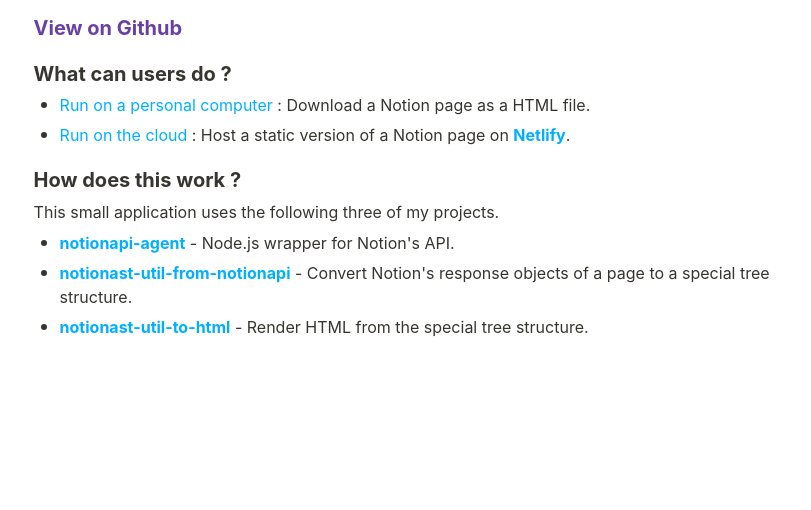
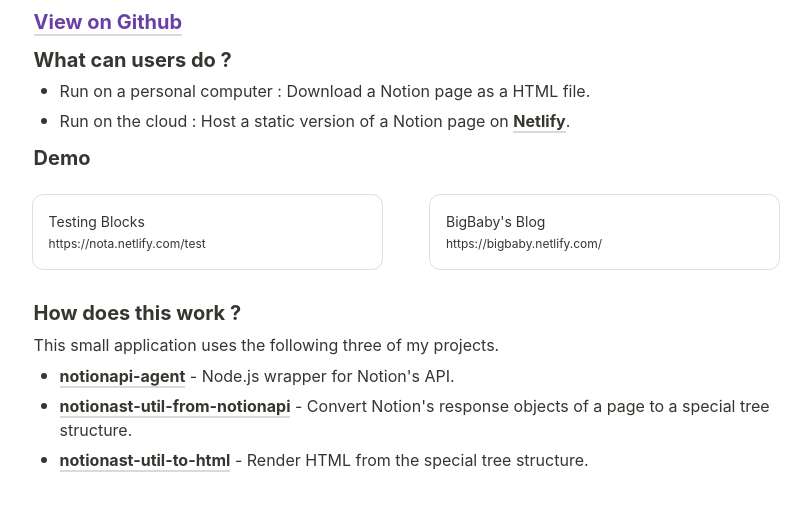
Before and after one commit to dragonman225/notion-page-downloader, a website: page public/index.html in a window 1280 px wide. Shown: the part 218-728 px from the top of the page, without its empty margins (234-1045 px from the left). Drawn offline with Linux system fonts and the light colour scheme.

Commit message:
:arrow_up: Upgrade notionast-util-to-html to v0.0.9.

```diff
--- a/package.json
+++ b/package.json
@@ -1,6 +1,6 @@
 {
   "name": "notion-page-downloader",
-  "version": "0.3.3",
+  "version": "0.3.4",
   "description": "Download a Notion page as a HTML file.",
   "main": "src/index.js",
   "scripts": {
@@ -16,6 +16,6 @@
   "dependencies": {
     "notionapi-agent": "~0.4.0",
     "notionast-util-from-notionapi": "~0.2.0",
-    "notionast-util-to-html": "0.0.8"
+    "notionast-util-to-html": "0.0.9"
   }
 }
--- a/public/css/layout.css
+++ b/public/css/layout.css
@@ -11,7 +11,6 @@
 
 h1, h2, h3, h4 {
   line-height: 1.2;
-  margin-top: 0.8em;
   margin-bottom: 1px;
   padding: 3px 2px;
 }
@@ -43,6 +42,13 @@ li {
 
 .column {
   padding: 12px 0;
+}
+
+.column div:first-child h1,
+.column div:first-child h2,
+.column div:first-child h3,
+.column div:first-child h4 {
+  margin-top: 1px;
 }
 
 .block {
@@ -90,3 +96,9 @@ li {
 .block--bookmark div {
   margin: 0;
 }
+
+.block--video {
+  margin: 4px auto;
+  display: flex;
+  justify-content: center;
+}
--- a/public/css/theme.css
+++ b/public/css/theme.css
@@ -20,12 +20,13 @@ blockquote {
 }
 
 a {
-  color: #00b0ff;
+  color: hsl(45, 8%, 20%);
+  border-bottom: 2px solid hsl(45, 8%, 85%);
   text-decoration: none;
 }
 
 a:hover {
-  border-bottom: 2px solid hsl(199, 100%, 90%);
+  border-bottom: 2px solid hsl(45, 8%, 55%);
 }
 
 h1, h2, h3, h4, h5, h6 {
@@ -33,6 +34,7 @@ h1, h2, h3, h4, h5, h6 {
 }
 
 h1 {
+  margin-bottom: 0.25em;
   font-size: 2.5rem;
 }
 
@@ -41,10 +43,12 @@ h2 {
 }
 
 h3 {
+  margin-top: 1rem;
   font-size: 1.5rem;
 }
 
 h4 {
+  margin-top: 0.5rem;
   font-size: 1.25rem;
 }
 
@@ -68,8 +72,9 @@ code {
   background-color: #fdf2f9;
   color: #ff4081;
   font-size: 0.9em;
-  line-height: 1.7;
-  padding: 3px 5px;
+  font-family: 'SFMono-Regular', Consolas, 'Liberation Mono', Menlo, Courier, monospace;
+  line-height: normal;
+  padding: 0.2em 0.4em;
   word-break: break-word;
 }
 
--- a/public/index.html
+++ b/public/index.html
@@ -39,16 +39,62 @@
   <ul>
   <li>
   <div class="block block--bulleted_list ">
-  <span><a href="#9eb9426e-d3f9-475b-85ff-e2023c5a214c">Run on a personal computer</a> : Download a Notion page as a HTML file.</span>
+  <span>Run on a personal computer : Download a Notion page as a HTML file.</span>
 </div>
 
 </li><li>
   <div class="block block--bulleted_list ">
-  <span><a href="#10169390-e83f-4427-af71-921ca2b72b55">Run on the cloud</a> : Host a static version of a Notion page on <strong><a href="https://www.netlify.com/">Netlify</a></strong>.</span>
+  <span>Run on the cloud : Host a static version of a Notion page on <strong><a href="https://www.netlify.com/">Netlify</a></strong>.</span>
 </div>
 
 </li>
 </ul>
+</div><div id="791fbea2-c81a-407e-a5ae-5b125e1547af">
+  <div class="block ">
+  <h4><span>Demo</span></h4>
+</div>
+</div><div id="c7dfca90-371a-42f4-81fc-b9d187883925">
+  <div class="column_list" style="display: flex; flex-wrap: wrap;">
+  <div class="column" style=" width: calc((100% - 46px) * 0.5); word-break: break-word;">
+  <div id="dbc271c8-0630-40d0-ac13-32c295d2fcc3">
+  <div class="block block--bookmark ">
+  <div style="display: flex;">
+  <div style="display: flex; text-align: left; overflow: hidden; border: 1px solid rgba(55, 53, 47, 0.16); border-radius: 0.7rem; position: relative; flex-grow: 1; color: rgb(55, 53, 47);">
+    <div style="min-height: 1rem; overflow: hidden; text-align: left; width: 100%;">
+      <a href="https://nota.netlify.com/test" target="_blank" rel="noopener noreferrer" style="display: block; color: inherit; text-decoration: none;">
+        <div style="cursor: pointer; user-select: none; transition: background 120ms ease-in 0s; width: 100%; display: block; padding: 16px;">
+          <div style="font-size: 14px; overflow: hidden; white-space: nowrap; text-overflow: ellipsis;">Testing Blocks</div>
+          <div style="font-size: 12px; display: flex; overflow: hidden; padding-top: 3px;">
+            <div style="font-size: 12px; min-width: 0px; white-space: nowrap; overflow: hidden; text-overflow: ellipsis;">https://nota.netlify.com/test</div>
+          </div>
+        </div>
+      </a>
+    </div>
+  </div>
+</div>
+</div>
+</div>
+</div><div class="column" style="margin-left: 46px; width: calc((100% - 46px) * 0.5); word-break: break-word;">
+  <div id="99f8396f-3496-42dc-a90b-52ecafd2ef05">
+  <div class="block block--bookmark ">
+  <div style="display: flex;">
+  <div style="display: flex; text-align: left; overflow: hidden; border: 1px solid rgba(55, 53, 47, 0.16); border-radius: 0.7rem; position: relative; flex-grow: 1; color: rgb(55, 53, 47);">
+    <div style="min-height: 1rem; overflow: hidden; text-align: left; width: 100%;">
+      <a href="https://bigbaby.netlify.com/" target="_blank" rel="noopener noreferrer" style="display: block; color: inherit; text-decoration: none;">
+        <div style="cursor: pointer; user-select: none; transition: background 120ms ease-in 0s; width: 100%; display: block; padding: 16px;">
+          <div style="font-size: 14px; overflow: hidden; white-space: nowrap; text-overflow: ellipsis;">BigBaby's Blog</div>
+          <div style="font-size: 12px; display: flex; overflow: hidden; padding-top: 3px;">
+            <div style="font-size: 12px; min-width: 0px; white-space: nowrap; overflow: hidden; text-overflow: ellipsis;">https://bigbaby.netlify.com/</div>
+          </div>
+        </div>
+      </a>
+    </div>
+  </div>
+</div>
+</div>
+</div>
+</div>
+</div>
 </div><div id="ee458bfe-b5a3-40d2-a567-2d5abb13e5cf">
   <div class="block ">
   <h4><span><strong>How does this work ?</strong></span></h4>
```
Also changed, not shown: pnpm-lock.yaml.
